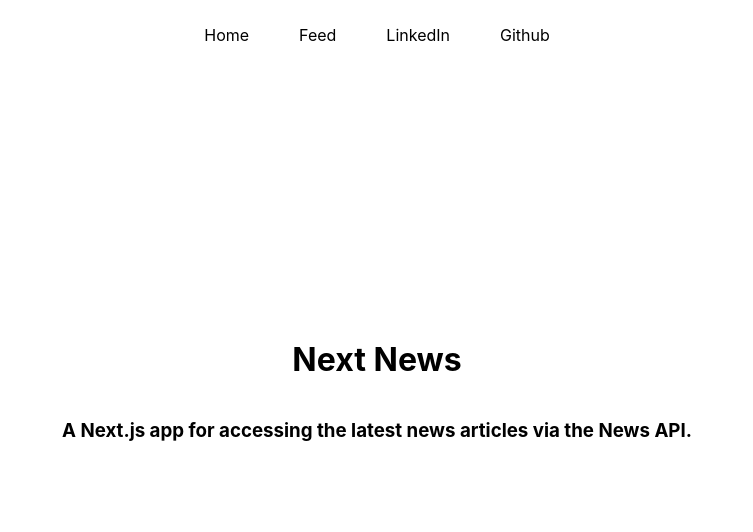
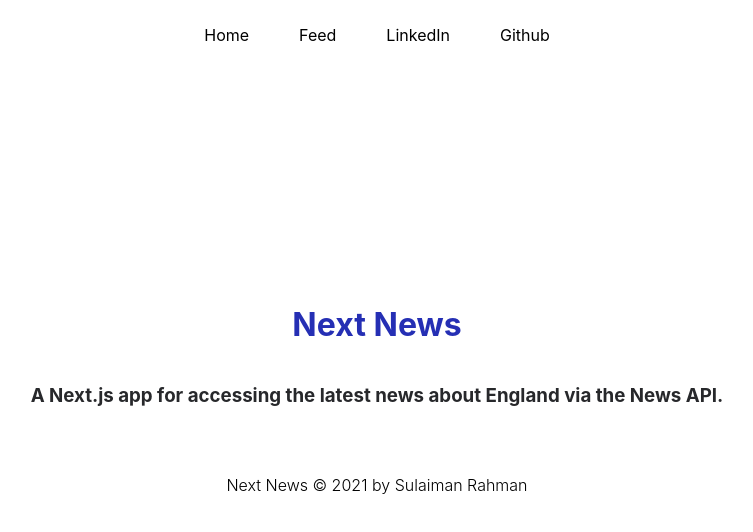
Before and after one commit to Sulaiman451/Next-News, a Next.js app: page / in a window 1280 px wide. Shown: the top 532 px of the page, without its empty margins (263-1016 px from the left). Built offline with nearby package versions, Linux system fonts and the light colour scheme.

Commit message:
Customise home page styles

```diff
--- a/pages/index.jsx
+++ b/pages/index.jsx
@@ -14,9 +14,13 @@ export default function Home() {
         <div className={styles.main}>
           <h1>Next News</h1>
           <h3>
-            A Next.js app for accessing the latest news articles via the News
-            API.
+            A Next.js app for accessing the latest news about England via the
+            News API.
           </h3>
+
+          <div className={styles.footer}>
+            <footer>Next News &#169; 2021 by Sulaiman Rahman</footer>
+          </div>
         </div>
       </div>
     </>
--- a/styles/Home.module.css
+++ b/styles/Home.module.css
@@ -8,4 +8,14 @@
 
 .main h1 {
   margin-top: -50px;
+  color: rgb(37, 47, 180);
 }
+
+.main h3 {
+  color: rgb(39, 40, 43);
+}
+
+.main footer {
+  margin-top: 50px;
+  font-weight: 300;
+}
```
